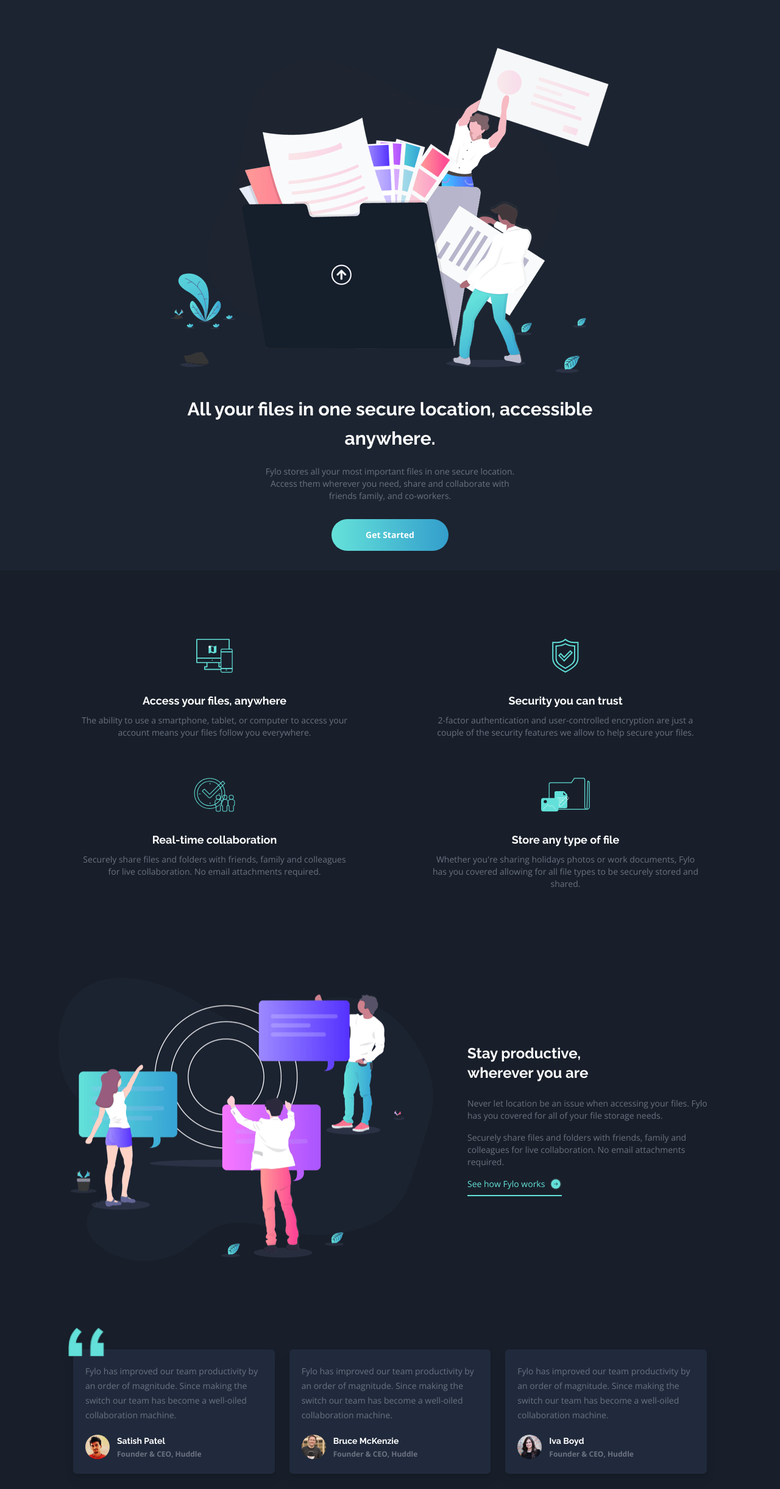
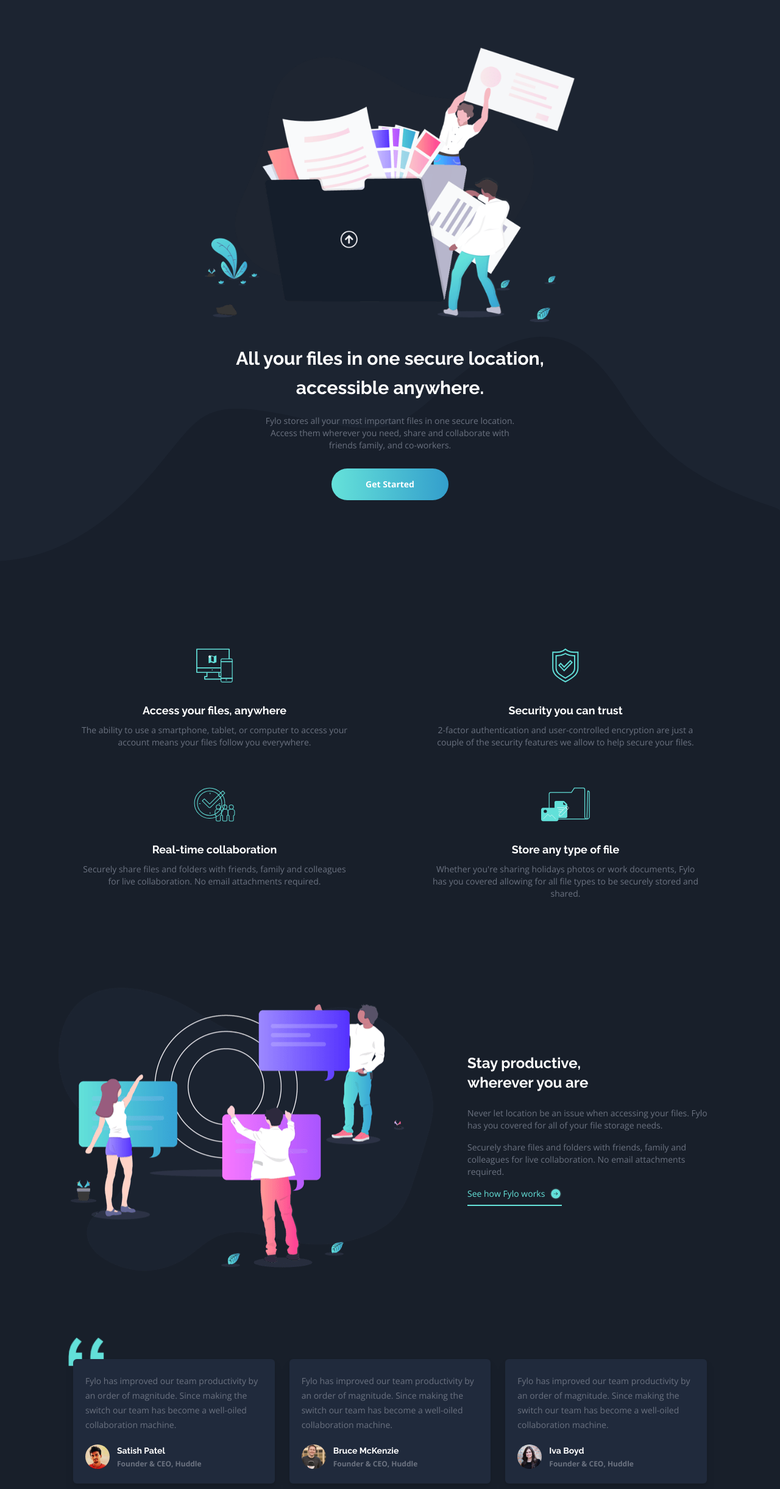
Before and after one commit to Geminii/fylo-dark-theme-landing, a website built with Vite: page index.html in a window 1280 px wide. Shown: the part 119-2560 px from the top of the page at 61% size. Built offline with nearby package versions, Linux system fonts and the light colour scheme.

Commit message:
feat: add cury wave

```diff
--- a/index.html
+++ b/index.html
@@ -6,6 +6,12 @@
     <meta name="viewport" content="width=device-width, initial-scale=1.0" />
     <meta name="description" content="Fylo dark theme landing page challenge on Frontend Mentor" />
     <title>Fylo Dark Theme Landing</title>
+    <style type="text/css">
+      .test::after {
+        @apply absolute bottom-0 left-0 w-full z-10;
+        content: '';
+      }
+    </style>
   </head>
   <body>
     <main class="min-h-screen">
@@ -31,14 +37,21 @@
         </div>
       </header>
 
-      <section class="bg-dark-blue pb-8 px-4">
+      <section class="relative bg-dark-blue pb-8 px-4 overflow-hidden min-h-[690px] lg:min-h-[890px]">
+        <img
+          src="./assets/icons/bg-curvy-desktop.svg"
+          alt="Curvy wave"
+          class="absolute bottom-0 left-0 w-full z-10"
+        />
+
+        <div class="absolute md:left-1/4 md:right-1/4 z-20">
           <img
             src="./assets/illustrations/illustration-intro.png"
             alt="Illu into"
-          class="pt-4 mx-auto"
+            class="pt-4 px-4 mx-auto z-0"
           />
 
-        <div class="text-center">
+          <div class="text-center z-10">
             <h1 class="font-raleway font-bold mt-9 text-white text-3xl leading-[3rem] lg:max-w-2xl mx-auto">
               All your files in one secure location, accessible anywhere.
             </h1>
@@ -54,6 +67,7 @@
             >
               Get Started
             </a>
+          </div>
         </div>
       </section>
 
@@ -151,13 +165,15 @@
           </div>
         </div>
 
-        <div class="grid grid-cols-1 lg:grid-cols-3 gap-6 mt-36 px-6 pb-72">
-          <div class="relative bg-dark-blue-testimonials px-5 py-6 rounded-md drop-shadow-lg">
+        <div class="relative grid grid-cols-1 lg:grid-cols-3 gap-6 mt-36 px-6 pb-72">
           <img
             src="./assets/icons/bg-quotes.png"
             alt="Quote"
-              class="absolute -top-4 lg:-top-9 left-2 lg:-left-2 h-4 lg:h-12"
+            class="absolute -top-4 lg:-top-9 left-8 lg:left-4 h-4 lg:h-12"
           />
+
+          <div class="bg-dark-blue-testimonials px-5 py-6 rounded-md drop-shadow-lg">
+
             <p class="text-gray leading-6 z-10">
               Fylo has improved our team productivity by an order of magnitude. Since making the switch our team has  become a well-oiled collaboration machine.
             </p>
```
Lines whose indentation alone changed are shown as unchanged.
